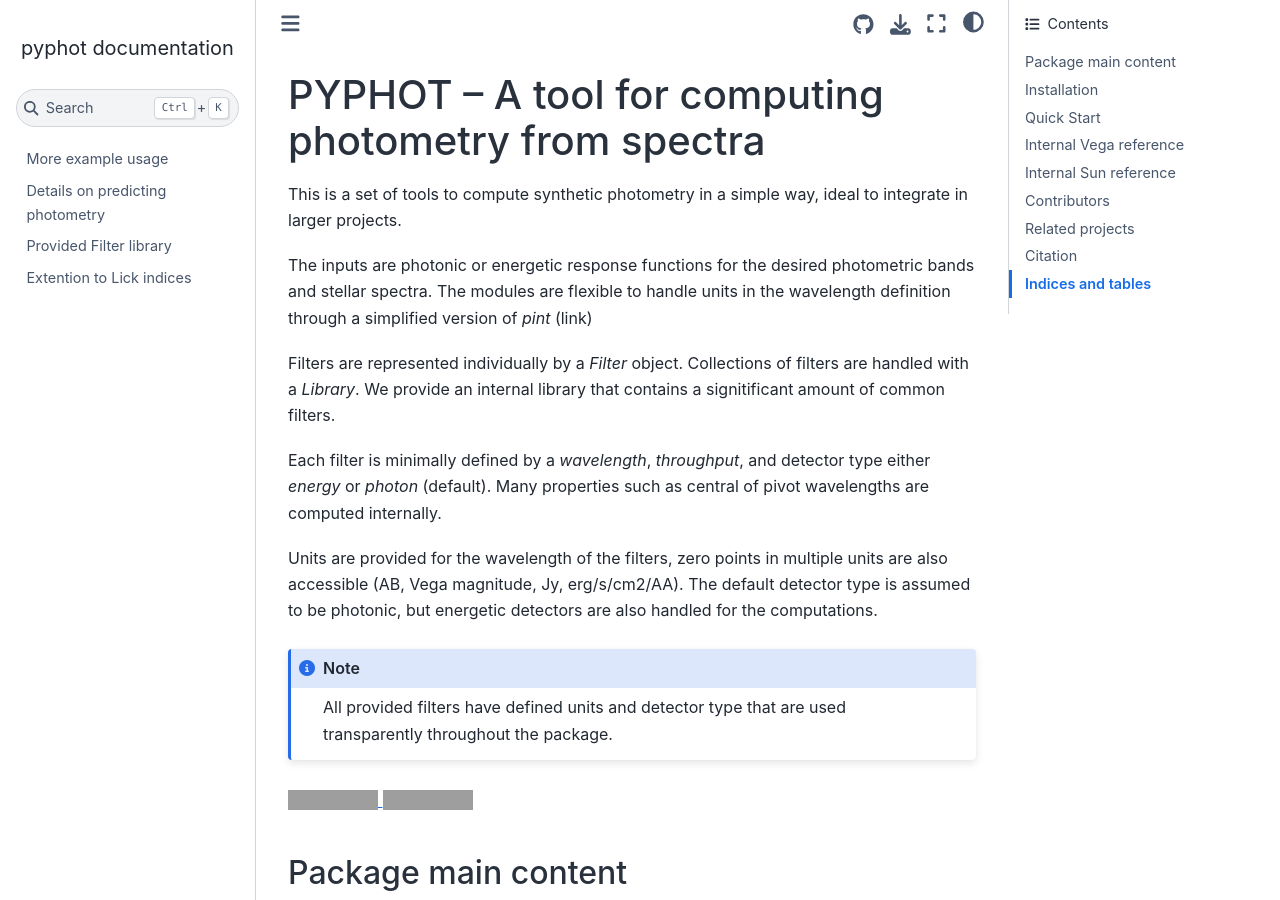
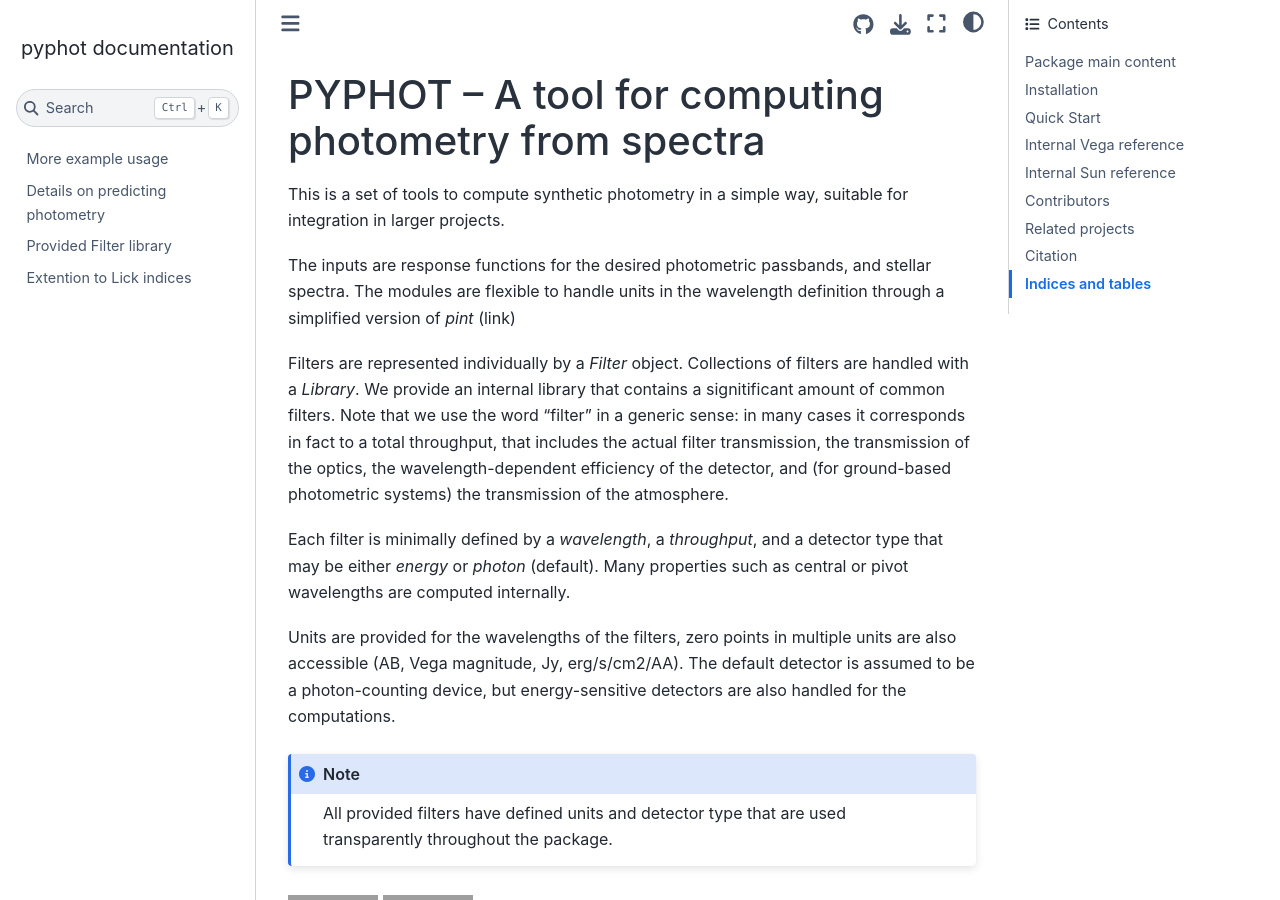
Before and after one commit to mfouesneau/pyphot, a Sphinx documentation site: the page built from doc/index.rst, in a window 1280 px wide and 900 px high. Built offline with Sphinx 7.4.7 and the Sphinx Book theme 1.1.4, drawn with Linux system fonts in a browser that asks for light colours; pages that are not in the unit, such as notebooks, are missing from menus; grey boxes are pictures that could not be loaded.

Commit message:
Update index.rst
Typos in first part + extra sentence to say that "filters" will often be total transmissions (filter+optics+detect...)

```diff
--- a/doc/index.rst
+++ b/doc/index.rst
@@ -6,25 +6,28 @@
 PYPHOT -- A tool for computing photometry from spectra
 ======================================================
 
-This is a set of tools to compute synthetic photometry in a simple way, ideal to
-integrate in larger projects.
+This is a set of tools to compute synthetic photometry in a simple way, suitable for
+integration in larger projects.
 
-The inputs are photonic or energetic response functions for the desired
-photometric bands and stellar spectra. The modules are flexible to handle units
-in the wavelength definition through a simplified version of `pint` (link)
+The inputs are response functions for the desired photometric passbands, and stellar spectra. The modules are flexible to handle units in the wavelength definition through
+a simplified version of `pint` (link)
 
 Filters are represented individually by a `Filter` object. Collections of
 filters are handled with a `Library`. We provide an internal library that
-contains a signitificant amount of common filters.
+contains a signitificant amount of common filters. Note that we use the word "filter"
+in a generic sense: in many cases it corresponds in fact to a total throughput, that includes
+the actual filter transmission, the transmission of the optics, the wavelength-dependent efficiency
+of the detector, and (for ground-based photometric systems) the transmission of the
+atmosphere.
 
-Each filter is minimally defined by a `wavelength`, `throughput`, and detector
-type either `energy` or `photon` (default). Many properties such as central of
-pivot wavelengths are computed internally.
+Each filter is minimally defined by a `wavelength`, a `throughput`, and a detector
+type that may be either `energy` or `photon` (default). Many properties such as central
+or pivot wavelengths are computed internally.
 
-Units are provided for the wavelength of the filters, zero points in
+Units are provided for the wavelengths of the filters, zero points in
 multiple units are also accessible (AB, Vega magnitude, Jy, erg/s/cm2/AA). The
-default detector type is assumed to be photonic, but energetic detectors are
-also handled for the computations.
+default detector is assumed to be a photon-counting device, but energy-sensitive
+detectors are also handled for the computations.
 
 .. note::
 
```
